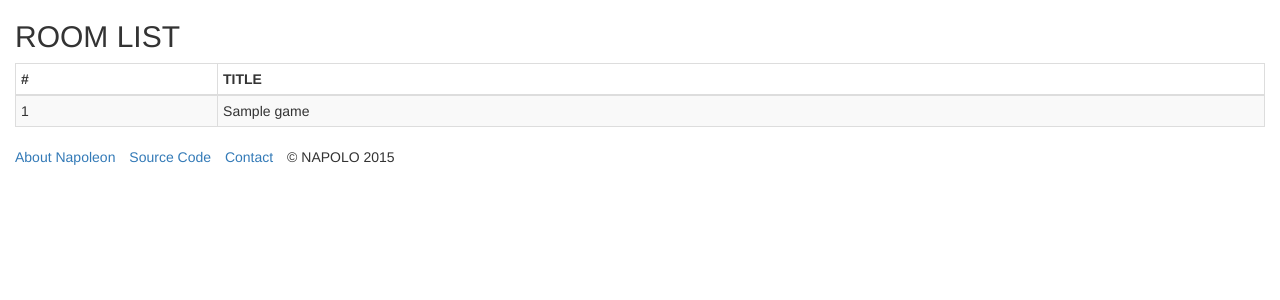
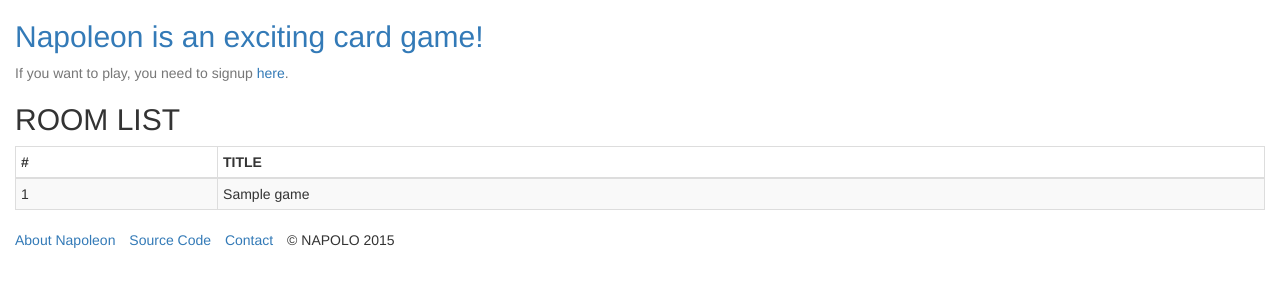
Before and after one commit to her0e1c1/Napoleon, a Python web app: template napoleon/templates/index.html in a window 1280 px wide. Shown: the part 70-370 px from the top of the page. Run offline with Jinja, Linux system fonts and the light colour scheme; the template is opened without the code that fills it: most values are stand-ins (such as "Sample title", 1, 10 or a date in 2020); some libraries are stand-ins or nearby versions.

Commit message:
a title of the top page

```diff
--- a/napoleon/templates/index.html
+++ b/napoleon/templates/index.html
@@ -2,6 +2,13 @@
 
 
 {% block content %}
+
+<div>
+  <h2 class="text-primary">Napoleon is an exciting card game!</h2>
+  {% if not request.user.is_authenticated() %}
+    <p class="text-muted">If you want to play, you need to signup <a href="{{ url('signup') }}">here</a>.</p>
+  {% endif %}
+<div>
 
 <div id="room_list">
   <h2>ROOM LIST</h2>
```
